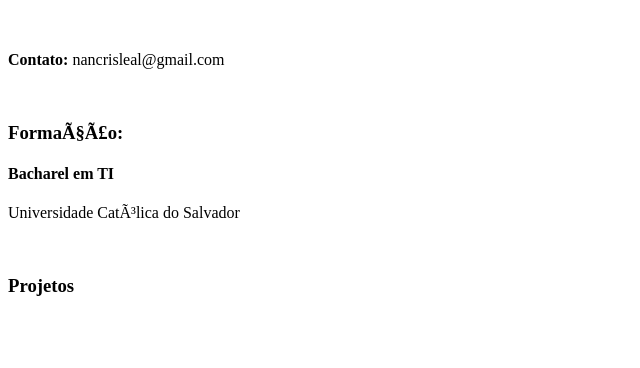
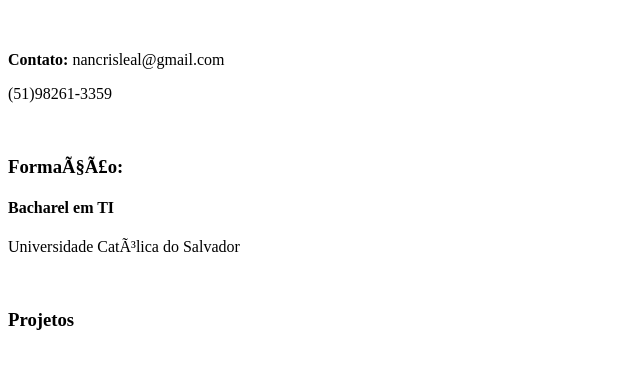
Before and after one commit to elainegsleal/repositorio01, a plain HTML site: page index.html in a window 1280 px wide. Shown: the part 110-478 px from the top of the page, without its empty margins (0-640 px from the left). Drawn offline with Linux system fonts and the light colour scheme.

Commit message:
Update 1 index.html
inseri telefone de contato

```diff
--- a/index.html
+++ b/index.html
@@ -3,12 +3,14 @@
 <head>
    <title>Curriculo</title>
    <meta charset:"UTF-8">
+   <meta name="viewport" content="width=device-width, initial-scale=1.0">
 </head>
 <body>
    <h1>Elaine Cristina Gonçalves Santos Leal</h1>
    <h2>Desenvolvedor e Programador WEB</h2>
    <br>
    <p><b>Contato:</b> nancrisleal@gmail.com </B></p>
+   <p>(51)98261-3359</p>
    <br>
    <h3>Formação:<h3>
    <h4>Bacharel em TI</h4>
```
